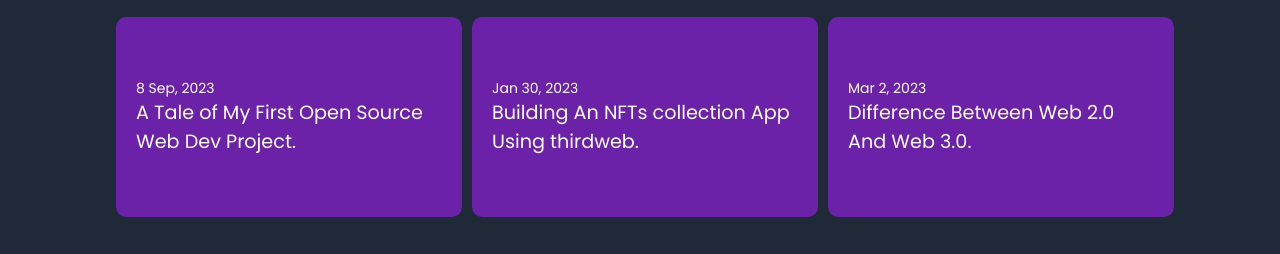
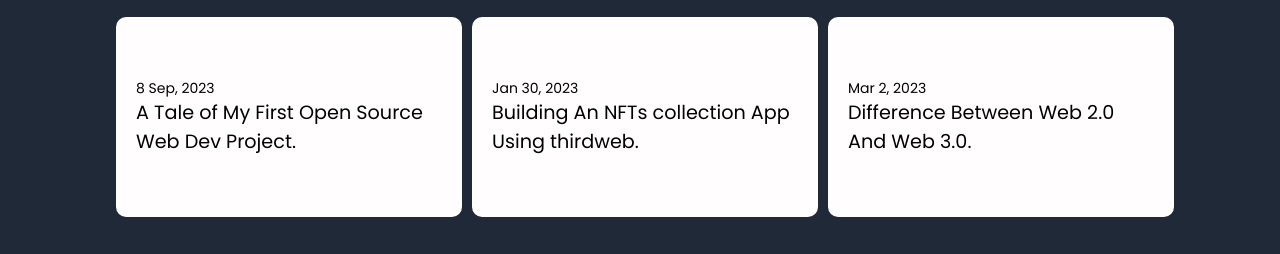
Before and after one commit to Anamemem/my-portfolio, a plain HTML site: page index.html in a window 1280 px wide. Shown: the part 537-791 px from the top of the page. Drawn offline with nearby package versions, Linux system fonts and the light colour scheme.

Commit message:
first commit

```diff
--- a/css/style.css
+++ b/css/style.css
@@ -47,7 +47,7 @@ body {
 }
 
 .articleCon {
-    background-color: #6b21a8;
+    background-color: rgb(255, 253, 253);
     margin-top: 20px;
     min-height: 200px;
     border-radius: 10px;
@@ -55,6 +55,7 @@ body {
     flex-direction: column;
     justify-content: center;
     padding: 20px;
+    color: #000;
 }
 
 .container .articleCon p:first-child {
```
